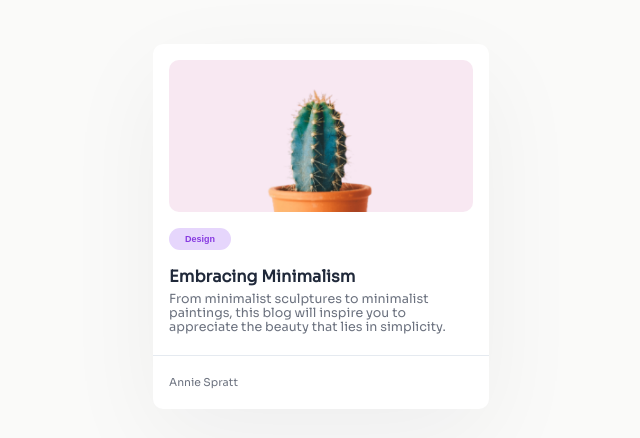
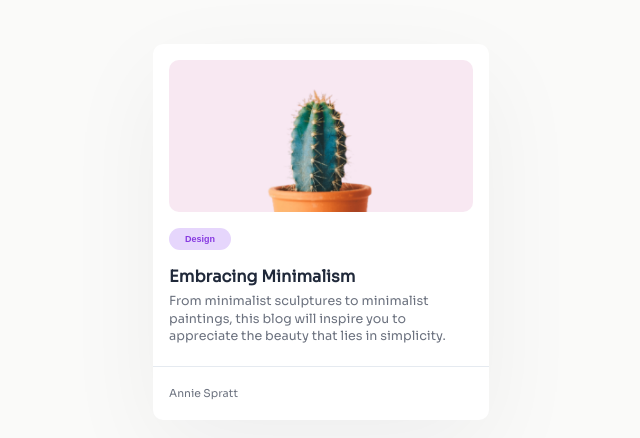
Before and after one commit to gtcore902/Minimal-Blog-Card, a plain HTML site: page index.html in a window 1280 px wide. Shown: the part 120-558 px from the top of the page, without its empty margins (319-959 px from the left). Drawn offline with Linux system fonts and the light colour scheme.

Commit message:
style: grow line height

```diff
--- a/style.css
+++ b/style.css
@@ -64,7 +64,7 @@ h2 {
 p:first-of-type {
     margin: 0 16px;
     font-size: 0.875em;
-    line-height: 1.1em;
+    line-height: 1.1rem;
 }
 
 .separator {
```
